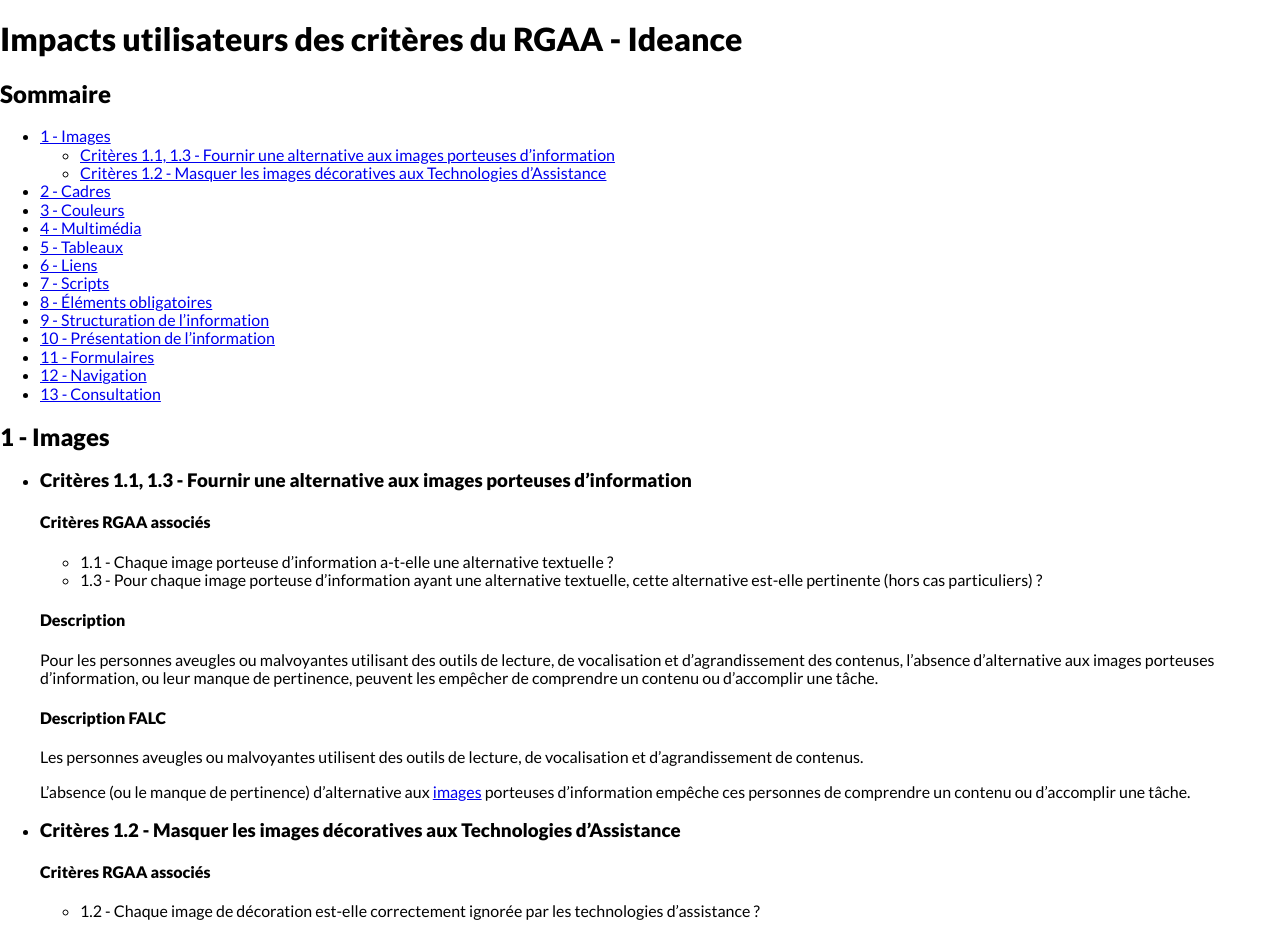
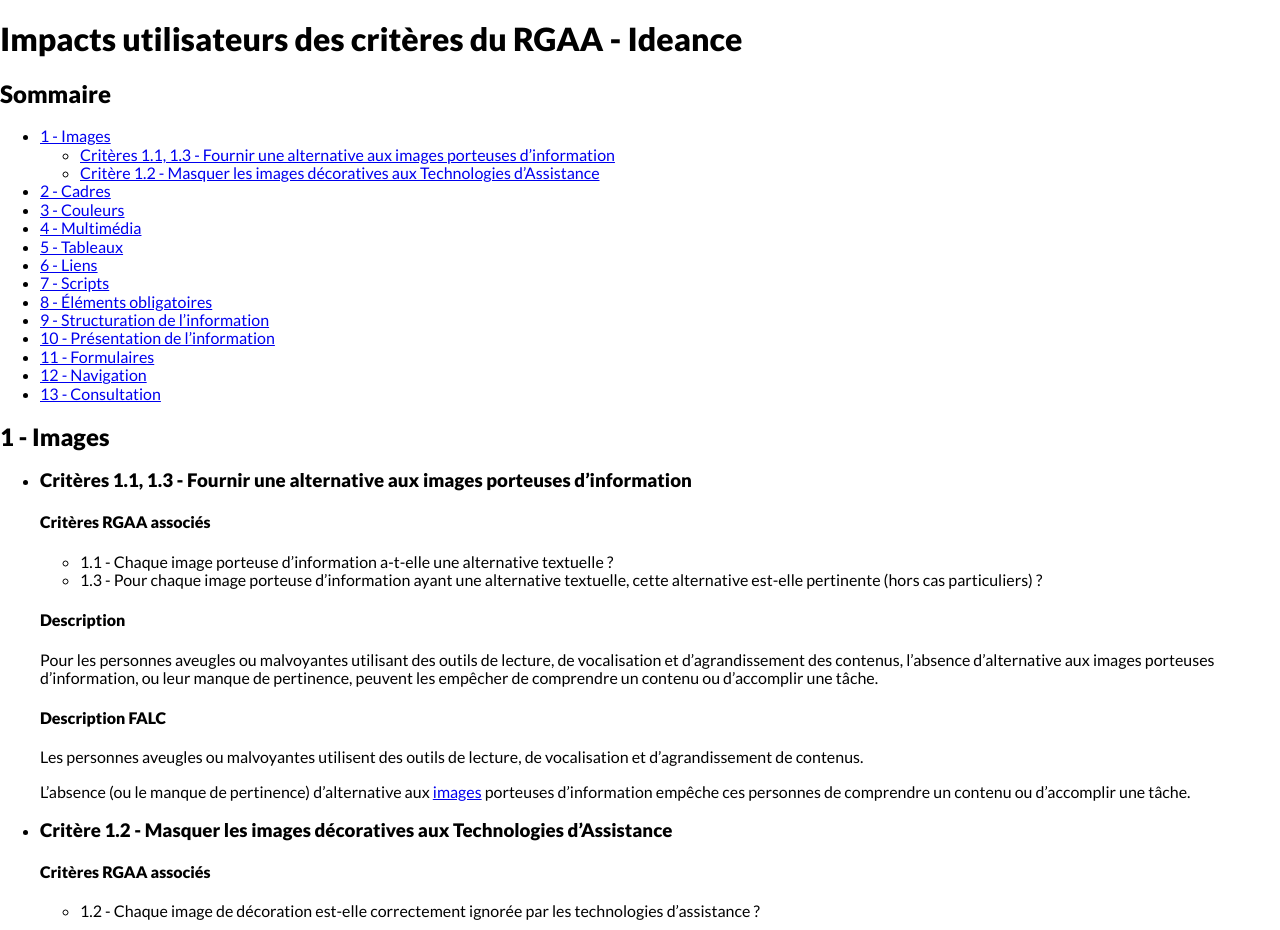
Before and after one commit to ideance-a11y/rgaa4-impacts-utilisateurs, a Jekyll site: the page built from test.html, in a window 1280 px wide. Shown: the top 930 px of the page. Built offline with Jekyll 4.4.1, drawn with Linux system fonts in a browser that asks for light colours.

Commit message:
feat: ajoute gestion du pluriel

```diff
--- a/test.html
+++ b/test.html
@@ -22,7 +22,10 @@ title: Test
             <!-- Boucle sur tous les impacts users filtrés pour créer les liens de niveau 2 -->
             {% for impact in topic_impacts %}
               <li>
-                <a href="#{{ impact.name | slugify }}">Critères {{ impact.criteria.rgaa | join: ', ' }} - {{ impact.name }}</a>
+                <a href="#{{ impact.name | slugify }}">
+                  Critère{% if impact.criteria.rgaa.size > 1 %}s{% endif %}
+                  {{ impact.criteria.rgaa | join: ', ' }} - {{ impact.name }}
+                </a>
               </li>
             {% endfor %}
           </ul>
@@ -49,7 +52,10 @@ title: Test
       {% for impact in topic_impacts %}
         <li>
           <article>
-            <h3 id="{{ impact.name | slugify}}">Critères {{ impact.criteria.rgaa | join: ', ' }} - {{ impact.name }}</h3>
+            <h3 id="{{ impact.name | slugify}}">
+              Critère{% if impact.criteria.rgaa.size > 1 %}s{% endif %}
+              {{ impact.criteria.rgaa | join: ', ' }} - {{ impact.name }}
+            </h3>
 
             <!-- Critères associés récupérés depuis le JSON du RGAA clean -->
             {% if impact.criteria.rgaa.size > 0 %}
```
